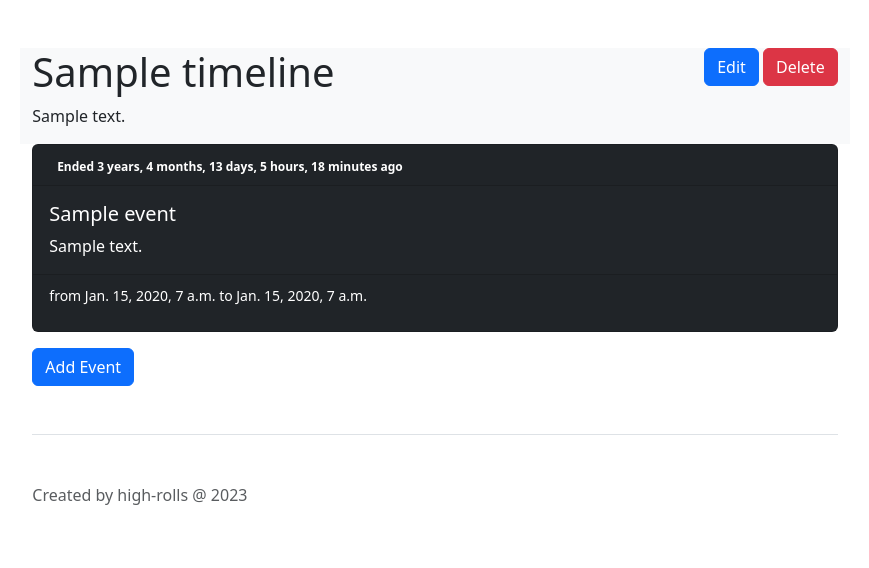
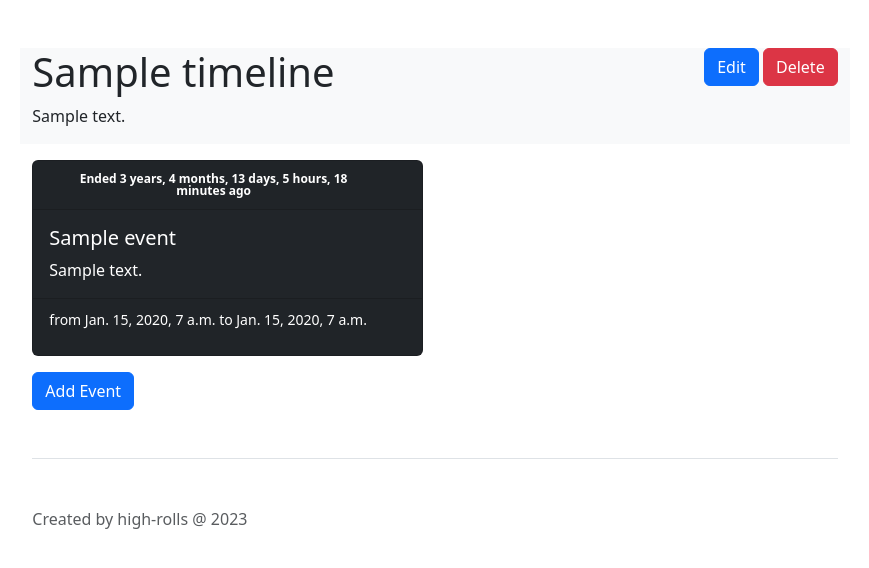
Before and after one commit to high-rolls/timely, a Django app: page /timeline/1/ in a window 1280 px wide. Shown: the part 101-669 px from the top of the page, without its empty margins (205-1074 px from the left). Run offline with Django 4.2, Linux system fonts and the light colour scheme; tables that the repository leaves empty hold one stand-in row (values such as "Sample post"); some libraries are stand-ins or nearby versions.

Commit message:
layout improvements, required form fields in html

```diff
--- a/timelines/templates/timelines/timeline.html
+++ b/timelines/templates/timelines/timeline.html
@@ -1,11 +1,11 @@
-{% extends 'timelines/base.html' %}
+{% extends "timelines/base.html" %}
 <!-- displays a list of events -->
-{% block title %}{{ timeline.name }}{% endblock %}
+{% block title %}{{ timeline.name }}{% endblock title %}
 
 {% block content %}
 {% load static %}
 <script src="{% static 'timelines/timeline.js' %}"></script>
-<div class="row bg-light">
+<div class="row bg-light mb-3">
     <div class="col">
         <h1>{{ timeline.name }}</h1>
         <p>{{ timeline.description }}</p>
@@ -19,12 +19,14 @@
         </button>
     </div>
 </div>
+<div class="row">
     {% for event in events %}
-    <div class="card mb-3" id="card{{ forloop.counter }}">
+        <div class="col-lg-6 col-xxl-4 d-flex align-items-stretch">
+            <div class="card mb-3 w-100" id="card{{ forloop.counter }}">
                 <div class="card-header">
                     <div class="row">
                         <div class="col">
-                    <span class="badge" id="timeCounter{{ forloop.counter }}"></span>
+                            <span class="badge text-wrap" id="timeCounter{{ forloop.counter }}"></span>
                             <script>
                                 startCountDown({{ forloop.counter }}, new Date("{{ event.start_date.isoformat }}").getTime(), new Date("{{ event.end_date.isoformat }}").getTime());
                             </script>
@@ -47,7 +49,9 @@
                     <p><small>from {{ event.start_date }} to {{ event.end_date }}</small></p>
                 </div>
             </div>
+        </div>
     {% endfor %}
+</div>
 <div class="row">
     <!-- add event button -->
     <div class="col">
@@ -118,7 +122,7 @@
                     {% csrf_token %}
                     <div class="mb-3">
                         <label for="name" class="form-label">Name</label>
-                        <input type="text" value="" class="form-control" id="name" name="name">
+                        <input type="text" value="" class="form-control" id="name" name="name" required aria-required="true">
                     </div>
                     <div class="mb-3">
                         <label for="description" class="form-label">Description</label>
@@ -126,7 +130,7 @@
                     </div>
                     <div class="mb-3">
                         <label for="start_date" class="form-label">Start Date</label>
-                        <input type="date" value="" class="form-control" id="start_date" name="start_date">
+                        <input type="date" value="" class="form-control" id="start_date" name="start_date" required aria-required="true">
                     </div>
                     <div class="mb-3">
                         <label for="end_date" class="form-label">End Date</label>
@@ -134,7 +138,7 @@
                     </div>
                     <div class="mb-3">
                         <label for="start_time" class="form-label">Start Time</label>
-                        <input type="time" value="" class="form-control" id="start_time" name="start_time">
+                        <input type="time" value="" class="form-control" id="start_time" name="start_time" required aria-required="true">
                     </div>
                     <div class="mb-3">
                         <label for="end_time" class="form-label">End Time</label>
@@ -149,4 +153,4 @@
         </div>
     </div>
 </div>
-{% endblock %}
+{% endblock content %}
```
Lines whose indentation alone changed are shown as unchanged.
